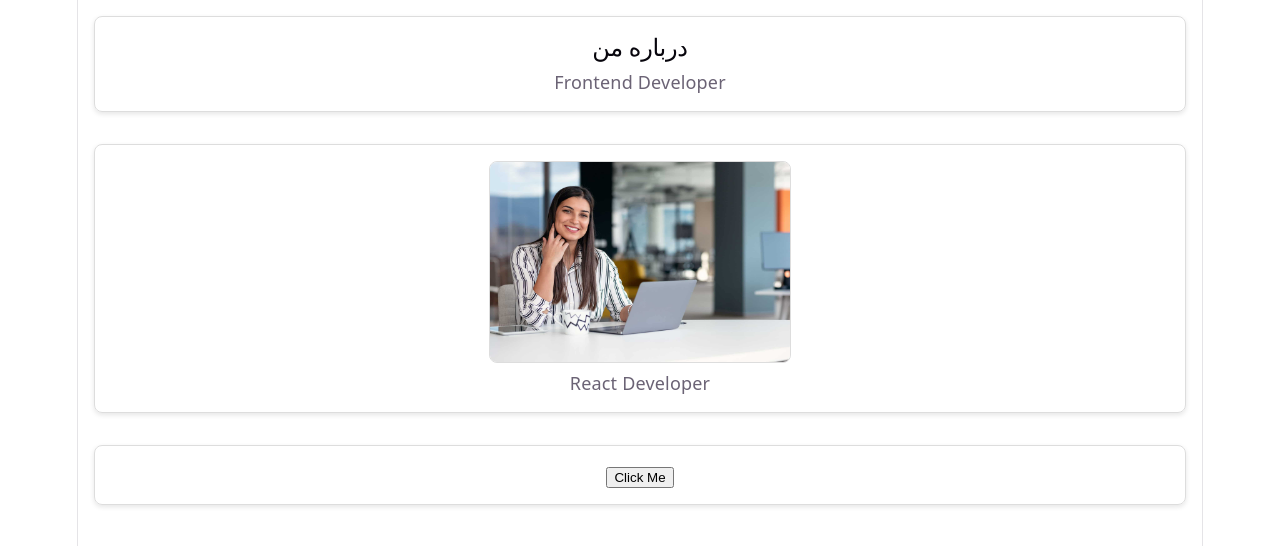
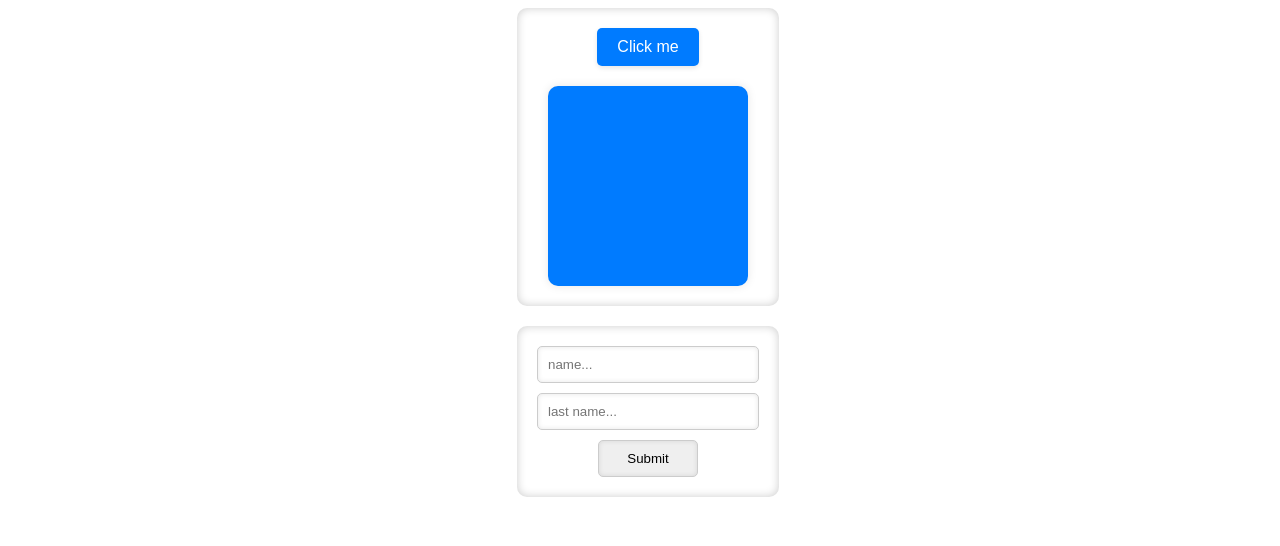
Before and after one commit to NargesHaidari/Daily-React-Practice, a React (Vite) app in the folder React-practice/: page / in a window 1280 px wide. Shown: the top 546 px of the page. Built offline with nearby package versions, Linux system fonts and the light colour scheme.

Commit message:
Learn and practice React events

```diff
--- a/React-practice/src/App.css
+++ b/React-practice/src/App.css
@@ -1,13 +1,66 @@
-.card {
-  border: 1px solid #ddd;
-  padding: 16px;
-  margin: 16px;
-  border-radius: 8px;
-  box-shadow: 0 2px 5px rgba(0,0,0,0.1);
+body{
+    width: 100%;
+    height: 100vh;
+    display: flex;
+    justify-content: center;
 }
 
-.card-image{
-    width: 300px;
-    border-radius: 8px;
-    border: 1px solid #ddd;
+.container{
+    display: flex;
+    flex-direction: column;
+    align-items: center;
+    justify-content: center;
+    box-shadow: inset 0 0 10px rgba(0,0,0,0.2);
+    padding: 20px;
+    border-radius: 10px;
+    margin-bottom: 20px;
 }
+
+.btn{
+    padding: 10px 20px;
+    font-size: 16px;
+    cursor: pointer;
+    background-color: #007BFF;
+    color: white;
+    border: none;
+    border-radius: 5px;
+    box-shadow: 0 2px 5px rgba(0,0,0,0.1);
+    transition: all 0.2s ease;
+}
+
+.btn:hover, .submit-btn:hover{
+    opacity: 0.7;
+}
+
+.btn:active, .submit-btn:active{
+    scale: calc(0.95);
+}
+
+.color-box{
+    width: 200px;
+    height: 200px;
+    background-color: #007BFF;
+    margin-top: 20px;
+    box-shadow: 0 0 10px rgba(0,0,0,0.1);
+    transition: background-color 0.3s ease;
+    border-radius: 10px;
+}
+
+input{
+    padding: 10px;
+    margin-bottom: 10px;
+    width: 200px;
+    border: 1px solid #ccc;
+    border-radius: 5px;
+    box-shadow: inset 0 0 5px rgba(0,0,0,0.1);
+    outline: none;
+}
+.submit-btn{
+    padding: 10px;
+    width: 100px;
+    border: 1px solid #ccc;
+    border-radius: 5px;
+    box-shadow: inset 0 0 5px rgba(0,0,0,0.1);
+    outline: none;
+    transition: all 0.2s ease;
+}
--- a/React-practice/src/App.jsx
+++ b/React-practice/src/App.jsx
@@ -1,23 +1,23 @@
 import './App.css'
-import Card from "./components/Card";
-import ReactDeveloper from './assets/React-developer.jpg'
+import ColorBox from './components/ColorBox';
+import UserForm from './components/UserForm';
+
+function handleClick(){
+    const randomColor = "#" + Math.floor(Math.random() * 16777215).toString(16);
+    document.querySelector('.color-box').style.backgroundColor = randomColor;
+}
+
+function handleSubmit(event){
+    event.preventDefault();
+    alert("Form submitted successfully!");
+    event.target.reset();
+}
 
 function App() {
   return (
     <>
-      <Card>
-        <h2>درباره من</h2>
-        <p>Frontend Developer</p>
-      </Card>
-
-      <Card>
-        <img className="card-image" src={ReactDeveloper} alt="profile"/>
-        <p>React Developer</p>
-      </Card>
-
-      <Card>
-        <button>Click Me</button>
-      </Card>
+        <ColorBox onClick={handleClick}/>
+        <UserForm onSubmit={handleSubmit}/>
     </>
   );
 }
--- a/React-practice/src/components/Card.jsx
+++ /dev/null
@@ -1,9 +0,0 @@
-
-
-export default function Card({ children }) {
-  return (
-    <div className="card">
-      {children}
-    </div>
-  );
-}
--- /dev/null
+++ b/React-practice/src/components/ColorBox.jsx
@@ -0,0 +1,10 @@
+
+
+export default function ColorBox({onClick}){
+    return(
+        <div className="container">
+            <button onClick={onClick} className="btn">Click me</button>
+            <div className="color-box"></div>
+        </div>
+    )
+}
--- /dev/null
+++ b/React-practice/src/components/UserForm.jsx
@@ -0,0 +1,11 @@
+
+
+export default function ColorBox({onSubmit}){
+    return(
+        <form className="container" onSubmit={onSubmit}>
+            <input type="text" placeholder="name..." required />
+            <input type="text" placeholder="last name..." required />
+            <button className="submit-btn" type="submit">Submit</button>
+        </form>
+    )
+}
--- a/React-practice/src/index.css
+++ b/React-practice/src/index.css
@@ -1,4 +1,4 @@
-:root {
+/* :root {
   --text: #6b6375;
   --text-h: #08060d;
   --bg: #fff;
@@ -108,4 +108,4 @@ code {
   line-height: 135%;
   padding: 4px 8px;
   background: var(--code-bg);
-}
+} */
```
Also changed, not shown: React-practice/src/assets/React-developer.jpg (deleted), 1 other file (tests, documents, lock files or other folders).
